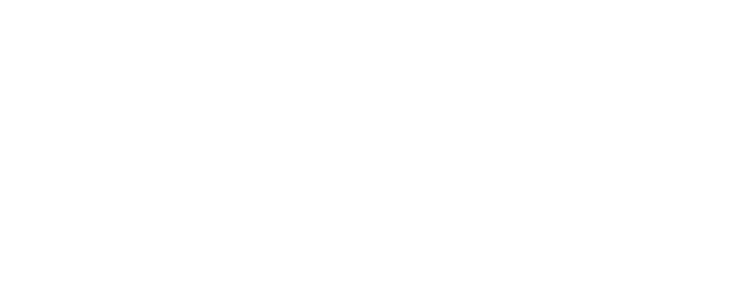
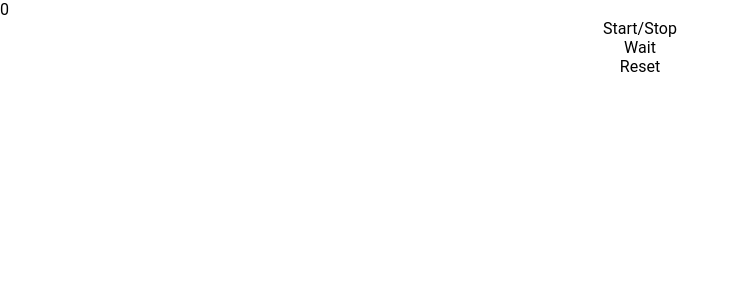
Before and after one commit to heimlee/stopwatch-app, a React (Create React App) app in the folder stopwatch-app/: page / in a window 1280 px wide. Shown: the top 300 px of the page, without its empty margins (0-740 px from the left). Built offline with nearby package versions, Linux system fonts and the light colour scheme.

Commit message:
Create Frame component, add Frame component and Home container to App.js

```diff
--- a/stopwatch-app/src/App.js
+++ b/stopwatch-app/src/App.js
@@ -1,8 +1,16 @@
+import React from 'react';
+
+import { Frame } from './components/Frame/Frame';
+import { Home } from './containers/Home/Home';
+
 import './App.scss';
 
 function App() {
   return (
     <div className="App">
+      <Frame>
+        <Home />
+      </Frame>
     </div>
   );
 }
--- /dev/null
+++ b/stopwatch-app/src/components/Frame/Frame.js
@@ -0,0 +1,7 @@
+import React from 'react';
+
+export const Frame = ({ children }) => (
+  <div className="frame">
+    {children}
+  </div>
+);
--- /dev/null
+++ b/stopwatch-app/src/components/Frame/frame.scss
@@ -0,0 +1,19 @@
+$frame-height: 600px;
+$frame-padding: 20px;
+$frame-width: 400px;
+
+.frame {
+  width: 100%;
+  padding: $frame-padding;
+  // box-shadow:
+  //           0 16px 24px 2px rgba(0,0,0,0.14)
+  //           0 6px 30px 5px rgba(0,0,0,0.12)
+  //           0 8px 10px -7px rgba(0,0,0,0.2)
+}
+
+@media (min-width: 500px) {
+  .frame {
+    width: $frame-width;
+    height: $frame-height;
+  }
+}
--- a/stopwatch-app/src/components/Timer/Timer.js
+++ b/stopwatch-app/src/components/Timer/Timer.js
@@ -2,7 +2,7 @@
 
 import { Sec } from './Sec/Sec';
 
-import './Timer.scss';
+import './timer.scss';
 
 export const Timer = ({ sec }) => (
   <div className="timer-row">
```
